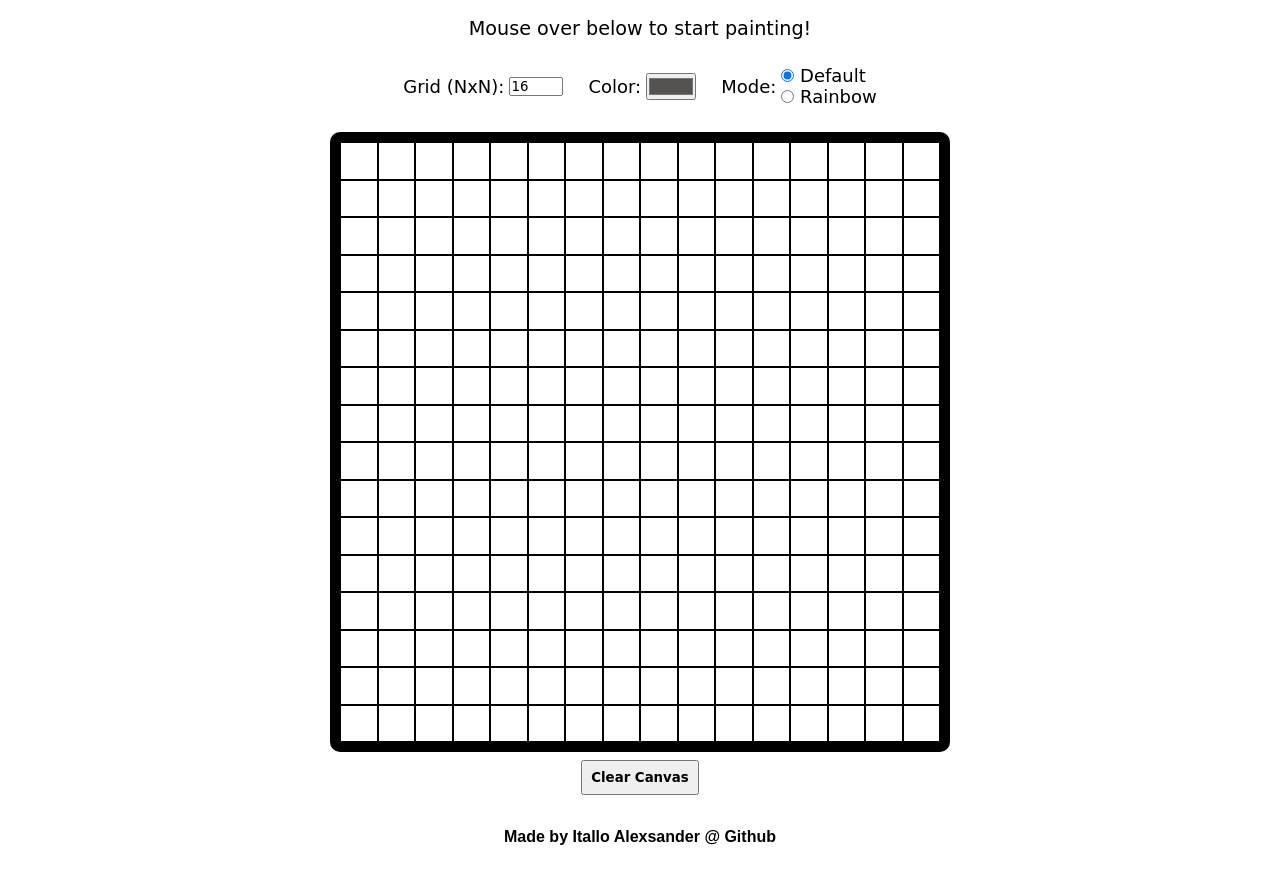
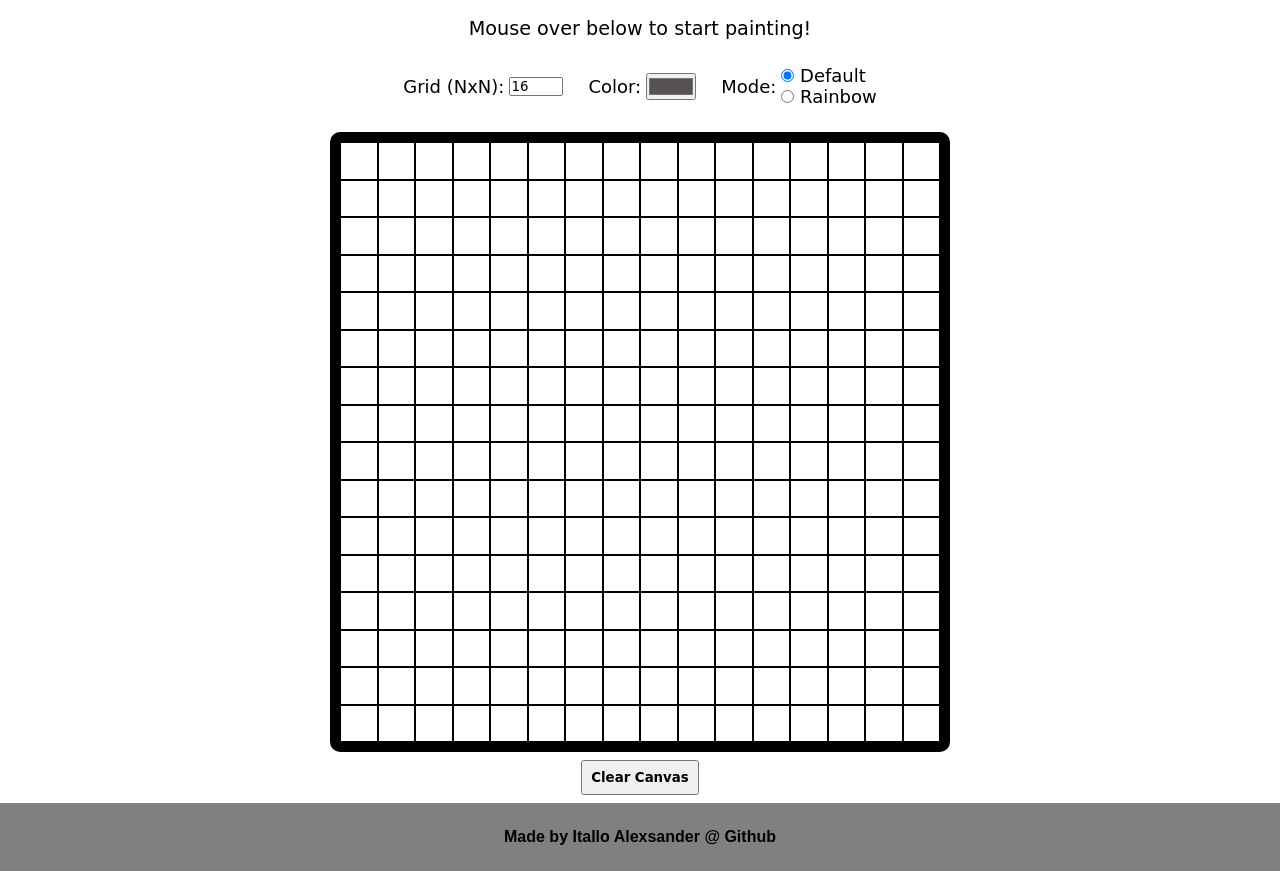
Before and after one commit to italloalexsander/etch-a-sketch, a plain HTML site: page index.html in a window 1280 px wide. Shown: the part 91-962 px from the top of the page. Drawn offline with Linux system fonts and the light colour scheme; a web font is replaced by a local one.

Commit message:
Update footer to fill screen with background-color

```diff
--- a/style.css
+++ b/style.css
@@ -65,6 +65,10 @@
     padding: 25px;
     font-family: Roboco, sans-serif;
     font-weight: bold;
+    box-sizing: border-box;
+    width: 100%;
+    text-align: center;
+    background-color: gray;
 }
 
 #footer a{
```
